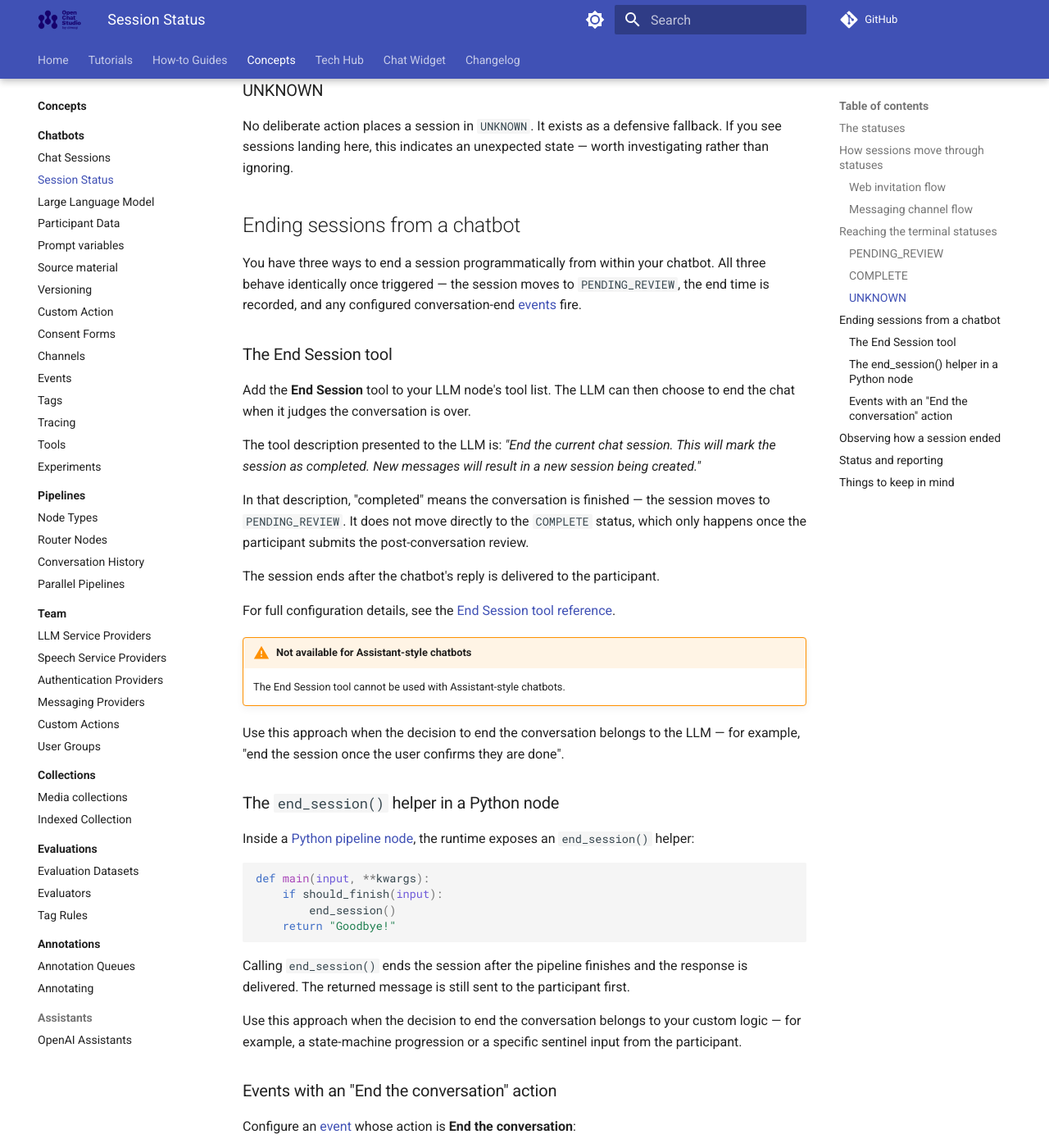
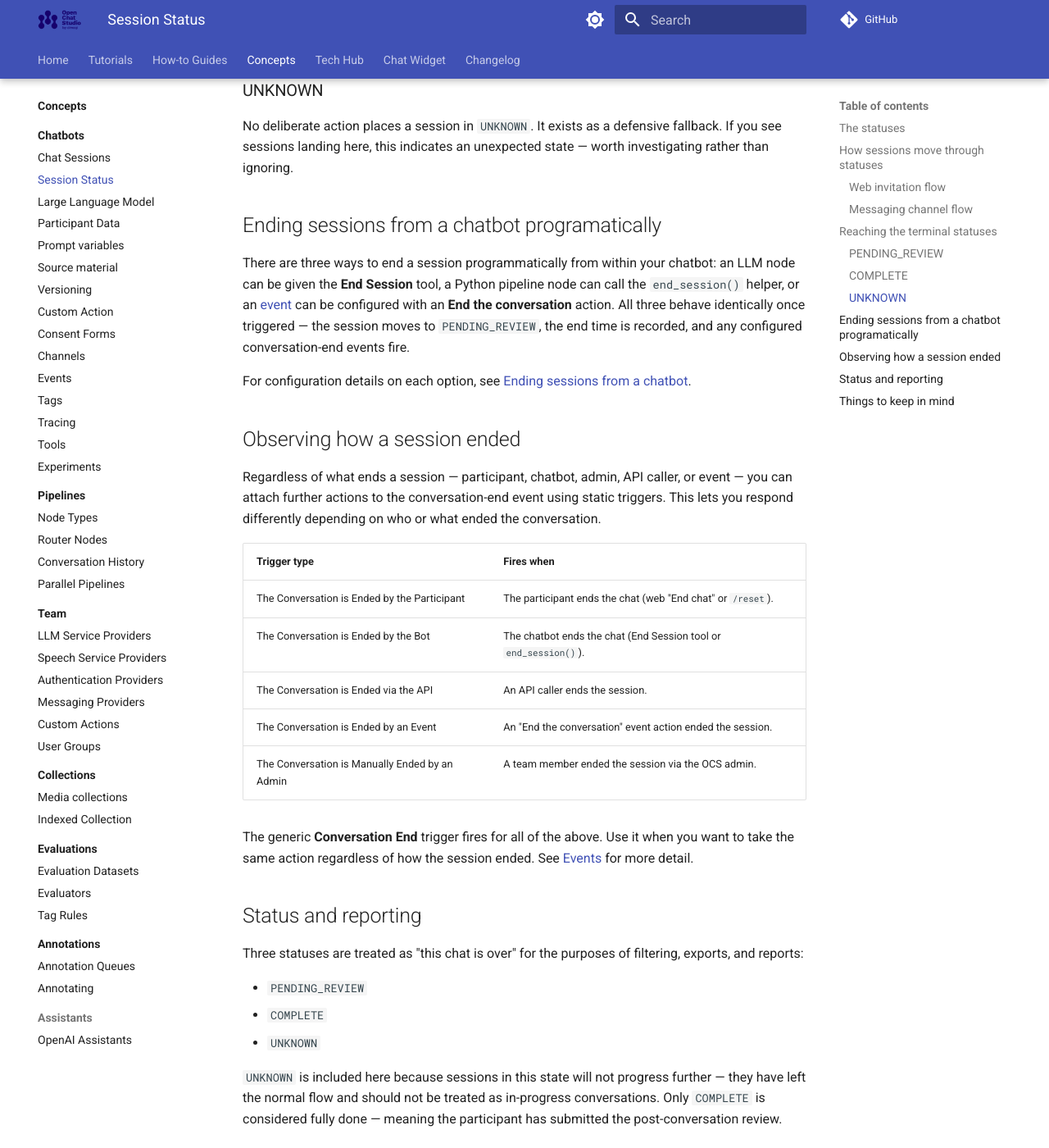
Before and after one commit to dimagi/open-chat-studio-docs, an MkDocs documentation site: the page built from docs/concepts/session_status.md, in a window 1280 px wide and 1400 px high, scrolled down 3676 px. Shown: the whole window at 82% size. Built offline with MkDocs 1.6.1 and Material for MkDocs 9.7.7, drawn with Linux system fonts in a browser that asks for light colours; a script that is not in the unit is left out; comment, search, counter and statistics services are not loaded; some of the changed text lies outside the part shown.

Commit message:
New tech-hub/ending_sessions.md from content in session_status.md because advanced and technical

````diff
--- a/docs/concepts/session_status.md
+++ b/docs/concepts/session_status.md
@@ -94,50 +94,11 @@ There is exactly one path to `COMPLETE`: the participant is redirected to the re
 
 No deliberate action places a session in `UNKNOWN`. It exists as a defensive fallback. If you see sessions landing here, this indicates an unexpected state — worth investigating rather than ignoring.
 
-## Ending sessions from a chatbot
+## Ending sessions from a chatbot programatically
 
-You have three ways to end a session programmatically from within your chatbot. All three behave identically once triggered — the session moves to `PENDING_REVIEW`, the end time is recorded, and any configured conversation-end [events](events.md) fire.
+There are three ways to end a session programmatically from within your chatbot: an LLM node can be given the **End Session** tool, a Python pipeline node can call the `end_session()` helper, or an [event](events.md) can be configured with an **End the conversation** action. All three behave identically once triggered — the session moves to `PENDING_REVIEW`, the end time is recorded, and any configured conversation-end events fire.
 
-### The End Session tool
-
-Add the **End Session** tool to your LLM node's tool list. The LLM can then choose to end the chat when it judges the conversation is over.
-
-The tool description presented to the LLM is: *"End the current chat session. This will mark the session as completed. New messages will result in a new session being created."*
-
-In that description, "completed" means the conversation is finished — the session moves to `PENDING_REVIEW`. It does not move directly to the `COMPLETE` status, which only happens once the participant submits the post-conversation review.
-
-The session ends after the chatbot's reply is delivered to the participant.
-
-For full configuration details, see the [End Session tool reference](../tech-hub/tools.md#end-session).
-
-!!! warning "Not available for Assistant-style chatbots"
-    The End Session tool cannot be used with Assistant-style chatbots.
-
-Use this approach when the decision to end the conversation belongs to the LLM — for example, "end the session once the user confirms they are done".
-
-### The `end_session()` helper in a Python node
-
-Inside a [Python pipeline node](../tech-hub/python_node.md), the runtime exposes an `end_session()` helper:
-
-```python
-def main(input, **kwargs):
-    if should_finish(input):
-        end_session()
-    return "Goodbye!"
-```
-
-Calling `end_session()` ends the session after the pipeline finishes and the response is delivered. The returned message is still sent to the participant first.
-
-Use this approach when the decision to end the conversation belongs to your custom logic — for example, a state-machine progression or a specific sentinel input from the participant.
-
-### Events with an "End the conversation" action
-
-Configure an [event](events.md) whose action is **End the conversation**:
-
-- **Static triggers** — fire on a lifecycle event such as a new chatbot message, a participant joining, or a conversation starting. Useful when you want the session to end as soon as the chatbot sends a specific goodbye message.
-- **Timeout triggers** — fire after a period of inactivity. Useful for "end the session if the participant is silent for 30 minutes".
-
-Use this approach when the decision to end the conversation should be driven by lifecycle conditions outside the pipeline itself.
+For configuration details on each option, see [Ending sessions from a chatbot](../tech-hub/ending_sessions.md).
 
 ## Observing how a session ended
 
--- a/mkdocs.yml
+++ b/mkdocs.yml
@@ -186,6 +186,7 @@ nav:
     - tech-hub/index.md
     - Local Index Optimization: tech-hub/local-index-optimization.md
     - Tools Reference: tech-hub/tools.md
+    - Ending Sessions from a Chatbot: tech-hub/ending_sessions.md
     - Python Node: tech-hub/python_node.md
     - Render a Template and Send an Email Nodes: tech-hub/template_and_email_nodes.md
     - Call External APIs:
````
Also changed, not shown: other parts of docs/concepts/session_status.md (+3 -3 lines), docs/how-to/reset_sessions.md (+2 -2 lines), docs/tech-hub/ending_sessions.md (added, +46 -0 lines).
